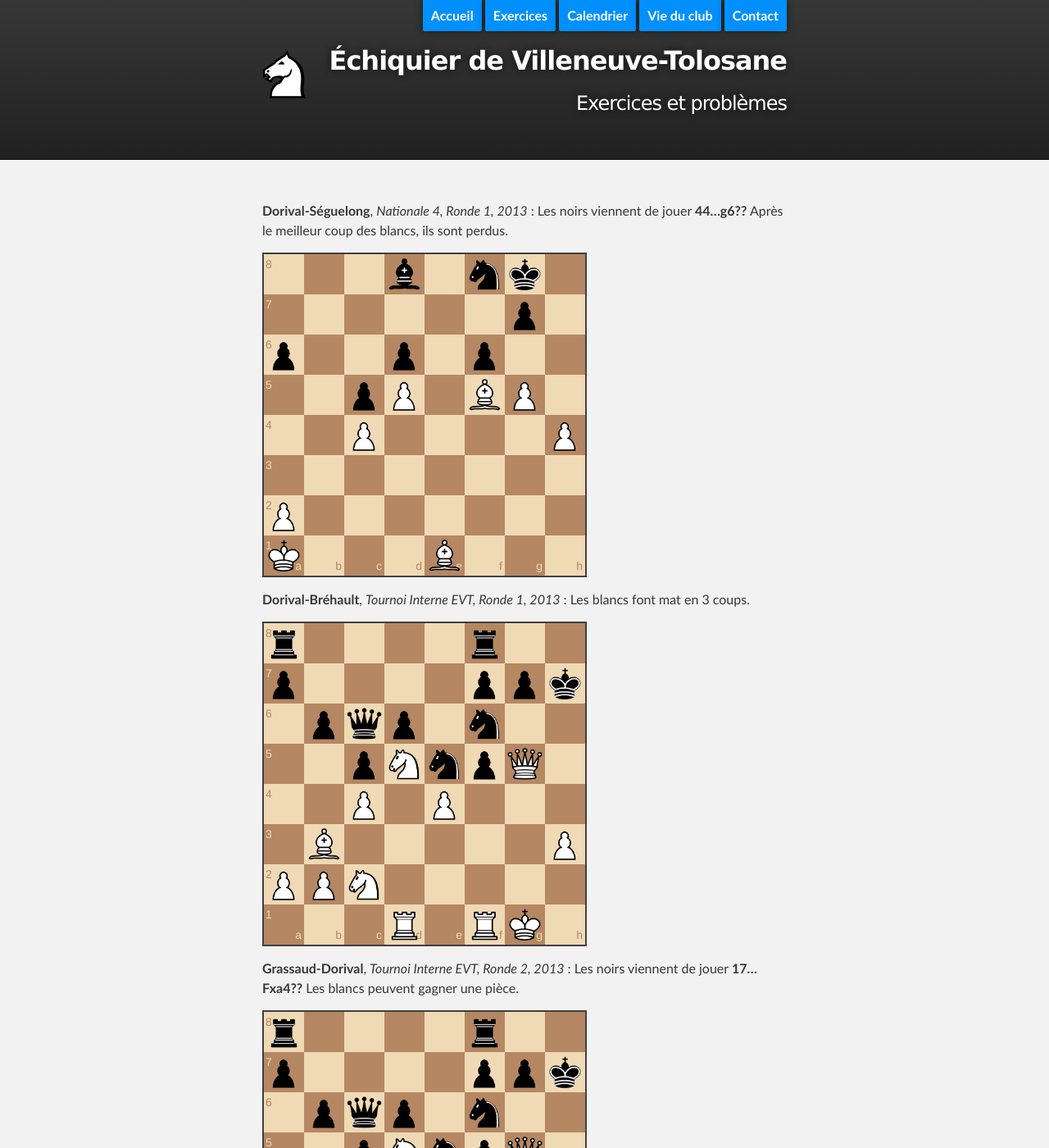
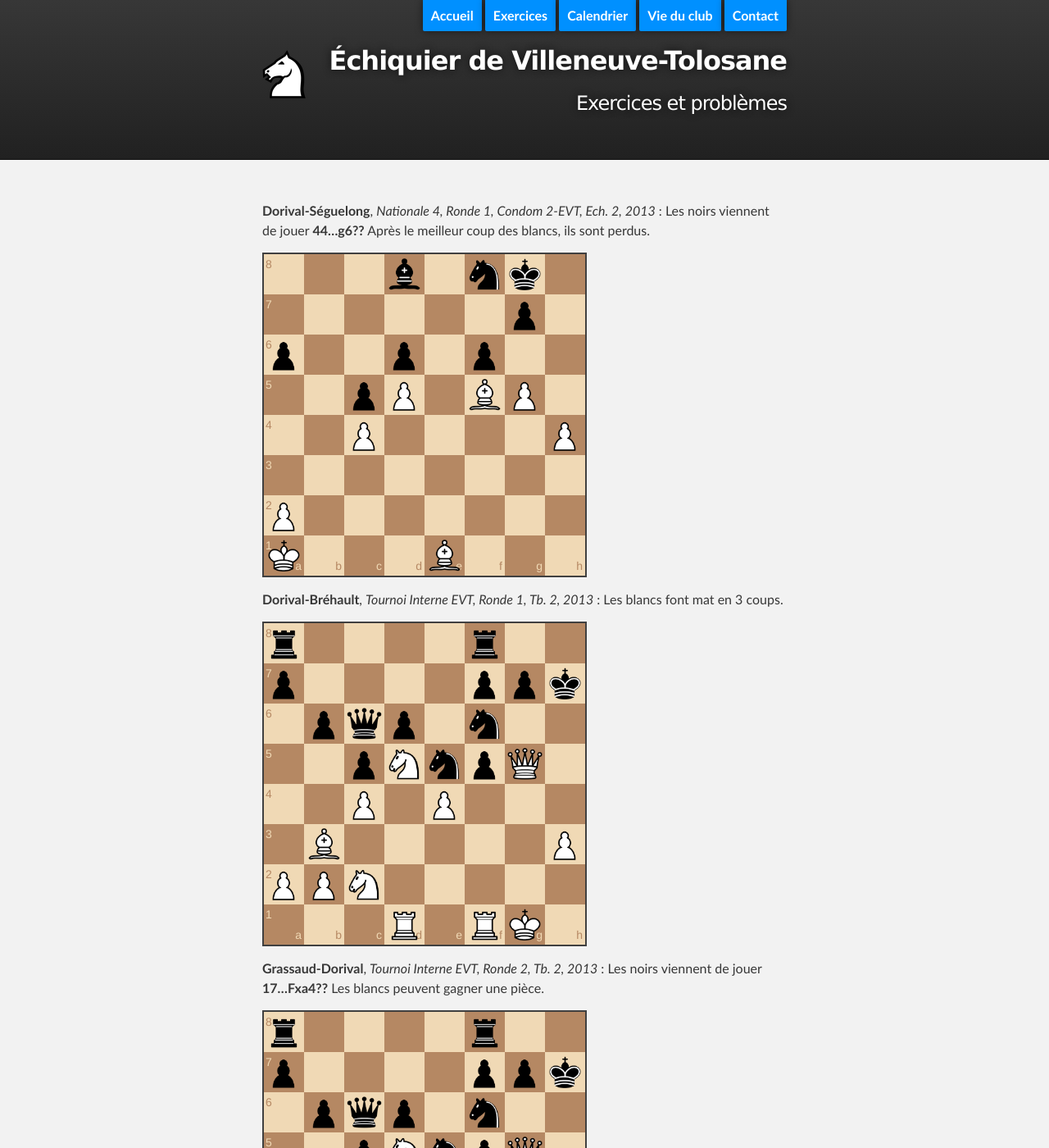
Before and after one commit to echiquier-villeneuve-tolosane/echiquier-villeneuve-tolosane.github.io, a Jekyll site: the page built from exercices.md, in a window 1280 px wide and 1400 px high. Shown: the whole window at 82% size. Built offline with Jekyll 4.4.1, drawn with Linux system fonts in a browser that asks for light colours; nearby versions of some CDN libraries.

Commit message:
Updated exercices.md

```diff
--- a/exercices.md
+++ b/exercices.md
@@ -5,15 +5,15 @@ root: .
 title: Exercices et problèmes
 ---
 
-**Dorival-Séguelong**, _Nationale 4, Ronde 1, 2013_ : Les noirs viennent de jouer **44...g6??** Après le meilleur coup des blancs, ils sont perdus.
+**Dorival-Séguelong**, _Nationale 4, Ronde 1, Condom 2-EVT, Ech. 2, 2013_ : Les noirs viennent de jouer **44...g6??** Après le meilleur coup des blancs, ils sont perdus.
 
 `3b1nk1/6p1/p2p1p2/2pP1BP1/2P4P/8/P7/K3B3 w - - 0 44`
 
-**Dorival-Bréhault**, _Tournoi Interne EVT, Ronde 1, 2013_ : Les blancs font mat en 3 coups.
+**Dorival-Bréhault**, _Tournoi Interne EVT, Ronde 1, Tb. 2, 2013_ : Les blancs font mat en 3 coups.
 
 `r4r2/p4ppk/1pqp1n2/2pNnpQ1/2P1P3/1B5P/PPN5/3R1RK1 w - - 1 26`
 
-**Grassaud-Dorival**, _Tournoi Interne EVT, Ronde 2, 2013_ : Les noirs viennent de jouer **17...Fxa4??** Les blancs peuvent gagner une pièce.
+**Grassaud-Dorival**, _Tournoi Interne EVT, Ronde 2, Tb. 2, 2013_ : Les noirs viennent de jouer **17...Fxa4??** Les blancs peuvent gagner une pièce.
 
 `r4r2/p4ppk/1pqp1n2/2pNnpQ1/2P1P3/1B5P/PPN5/3R1RK1 w - - 1 26`
 
```
